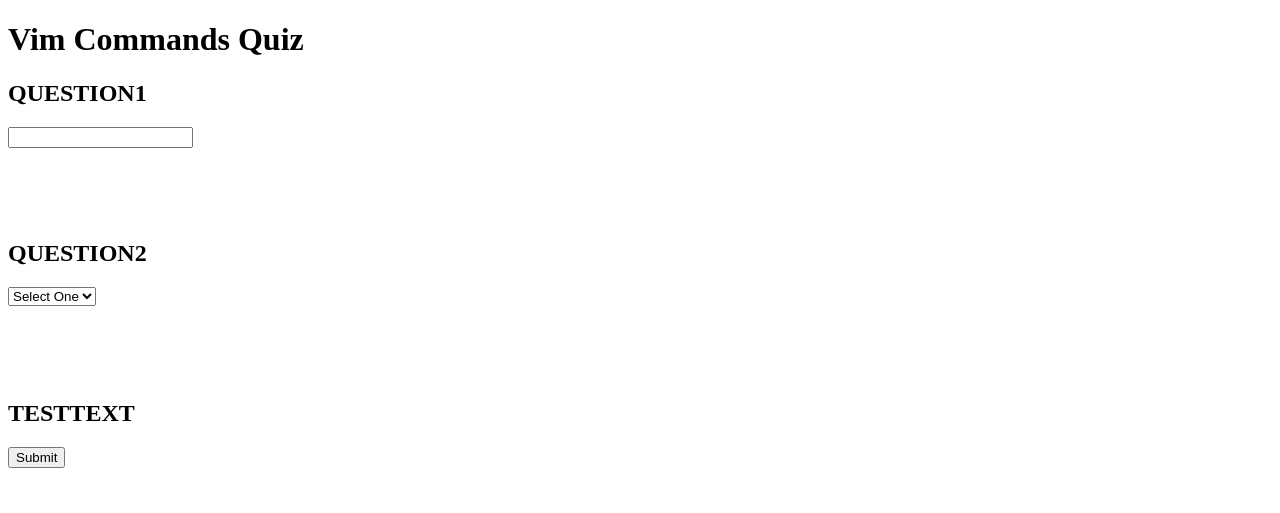
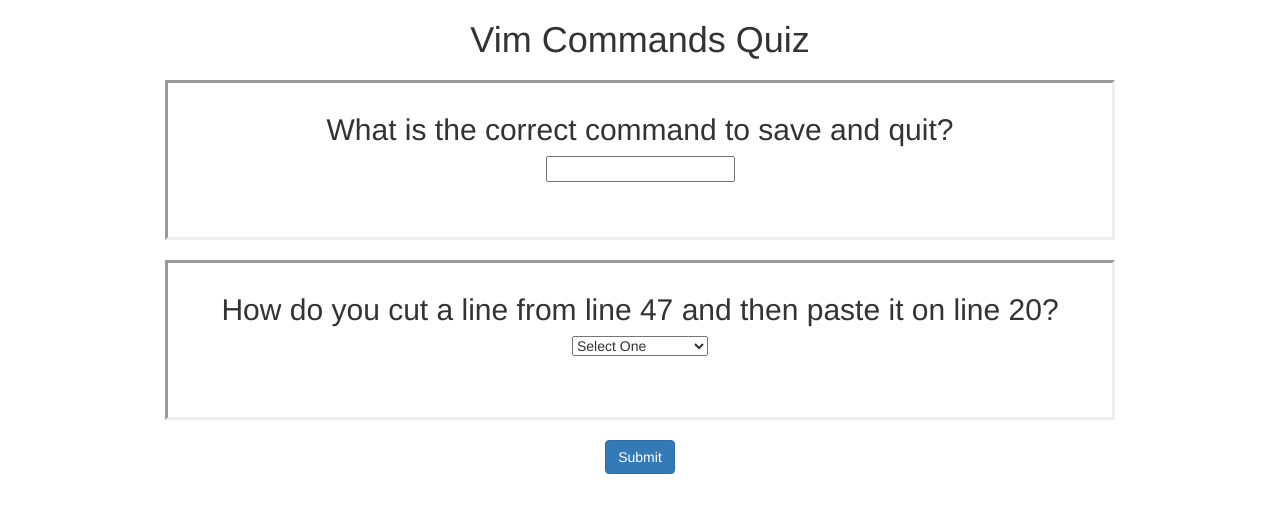
Before and after one commit to paul-here/cst336, a PHP site: page /hw/hw2/index.html in a window 1280 px wide. Shown: the top 513 px of the page. Run offline with PHP 8.4, Linux system fonts and the light colour scheme.

Commit message:
finish line in site

```diff
--- a/hw/hw2/css/styles.css
+++ b/hw/hw2/css/styles.css
@@ -1,6 +1,24 @@
+body {
+    justify-content: center;
+    text-align: center;
+}
+
+h1 {
+    margin: 40px auto;
+}
+
+
 .card {
-
-    width: 60%;
-    height: 140px;
+    margin: 20px auto;
+    padding: 10px 30px;
+    border-style: inset;
+    width: 950px;
+    height: 160px;
     display: none;
 }
+
+.fb {
+    color: red;
+    font-style: italic;
+    height: 20px;
+}
--- a/hw/hw2/index.html
+++ b/hw/hw2/index.html
@@ -7,71 +7,68 @@
     <!-- JQuery, css file -->
     <script src="https://ajax.googleapis.com/ajax/libs/jquery/3.3.1/jquery.min.js"></script>
     <link rel="stylesheet" href="css/styles.css">
+    <link rel="stylesheet" href="https://maxcdn.bootstrapcdn.com/bootstrap/3.4.0/css/bootstrap.min.css">
 </head>
 
 <body>
     <h1>Vim Commands Quiz</h1>
     <!-- Question 1 -->
     <div class="card" id="c1">
-        <h2>QUESTION1</h2>
+        <h2>What is the correct command to save and quit?</h2>
         <input type="text" id="q1">
-        <div id="q1_feedback"></div>
+        <div id="q1_feedback" class="fb"></div>
     </div>
     <!-- Question 2 -->
     <div class="card" id="c2">
-        <h2>QUESTION2</h2>
+        <h2>How do you cut a line from line 47 and then paste it on line 20?</h2>
         <select id="q2">
             <option value="">Select One</option>
-            <option>Mississippi</option>
-            <option>Missouri</option>
-            <option>Colorado</option>
-            <option>Delaware</option>
+            <option>:20 & dd & :47 & p</option>
+            <option>20 & dd & 47 & p</option>
+            <option>:47 & dd & :20 & p</option>
+            <option>47 & dd & 20 & p</option>
         </select>
-        <div id="q2_feedback"></div>
+        <div id="q2_feedback" class="fb"></div>
     </div>
     <!-- Question 3 -->
     <div class="card" id="c3">
-        <h2>QUESTION3</h2>
-        <input type="radio" name="q3" id="maine" value="Maine"><label for="maine"> Maine </label>
-        <input type="radio" name="q3" id="ri" value="Rhode Island"><label for="ri"> Rhode Island </label>
-        <input type="radio" name="q3" id="maryland" value="Maryland"><label for="maryland"> Maryland</label>
-        <input type="radio" name="q3" id="delaware" value="Delaware"><label for="delaware"> Delaware</label>
-        <div id="q3_feedback"></div>
+        <h2>How do you copy a single word?</h2>
+        <input type="radio" name="q3" id="col_yw" value=":yw"><label for="col_yw"> ":yw" </label>
+        <input type="radio" name="q3" id="yw" value="yw"><label for="yw"> "yw" </label>
+        <input type="radio" name="q3" id="y1" value="y1"><label for="y1"> "y1" </label>
+        <input type="radio" name="q3" id=":y1" value="Delaware"><label for="col_y1"> ":y1" </label>
+        <div id="q3_feedback" class="fb"></div>
         <br>
     </div>
     <!-- Question 4 -->
     <div class="card" id="c4">
-        <h2>QUESTION4</h2>
-        <input type="checkbox" id="Jackson"><label for="Jackson"> A.Jackson</label>
-        <input type="checkbox" id="Franklin"><label for="Franklin"> B. Franklin</label>
-        <input type="checkbox" id="Jefferson"><label for="Jefferson"> T. Jefferson</label>
-        <input type="checkbox" id="Roosevelt" value="Theodore Roosevelt"><label for="Roosevelt"> T. Roosevelt</label>
-        <div id="q4_feedback"></div>
+        <h2>Which of the following are initiate searches in Vim?</h2>
+        <input type="checkbox" id="slash"><label for="slash"> "/" </label>
+        <input type="checkbox" id="star"><label for="star"> "*" </label>
+        <input type="checkbox" id="qmark"><label for="qmark"> "?" </label>
+        <input type="checkbox" id="f" value="f"><label for="f"> "f" </label>
+        <!-- should the other -->
+        <div id="q4_feedback" class="fb"></div>
     </div>
     <!-- Question 5 -->
     <div class="card" id="c5">
-        <h2>QUESTION5</h2>
-        <img src="img/seal1.png" alt="Seal 1" class="active" id="seal1">
-        <img src="img/seal2.png" alt="Seal 2" class="active" id="seal2">
-        <img src="img/seal3.png" alt="Seal 3" class="active" id="seal3">
-        <div id="q5_feedback"></div>
+        <h2>What is the correct command to replace a selected letter with 't'?</h2>
+        <input type="text" id="q5">
+        <div id="q5_feedback" class="fb"></div>
     </div>
     <!-- Question 6 -->
     <div class="card" id="c6">
-        <h2>QUESTION6</h2>
-        <input type="radio" name="q6" id="maine" value="Maine"><label for="maine"> Maine </label>
-        <input type="radio" name="q6" id="ri" value="Rhode Island"><label for="ri"> Rhode Island </label>
-        <input type="radio" name="q6" id="maryland" value="Maryland"><label for="maryland"> Maryland</label>
-        <input type="radio" name="q6" id="delaware" value="Delaware"><label for="delaware"> Delaware</label>
-        <div id="q3_feedback"></div>
+        <h2>What is the correct command to undo the last change?</h2>
+        <input type="text" id="q6">
+        <div id="q6_feedback" class="fb"></div>
         <br>
     </div>
-    <h2 id="total">TESTTEXT</h2>
-    <button id="submitButton"> Submit </button>
+    <h2 id="total"></h2>
     <h2 id="validSubmission"></h2>
     <h2 id="congrats" class="correct"></h2>
+    <button id="submitButton" class="btn btn-primary"> Submit </button>
     <h2 id="totalTimes"></h2>
-    <h3 id="prevScores"></h3>
+
 
     <script>
         /* global $ */
@@ -104,137 +101,127 @@
             // printQueue()
         }
 
-        let displayQueue = new Queue;
-        let activeCard1 = $("#c1");
-        let activeCard2 = $("#c2");
+        // use var
+        // instantiate queue, fill
+        var displayQueue = new Queue;
+        var activeCard1 = $("#c1");
+        var activeCard2 = $("#c2");
         displayQueue.enqueue($("#c3"));
         displayQueue.enqueue($("#c4"));
         displayQueue.enqueue($("#c5"));
         displayQueue.enqueue($("#c6"));
+        // set answers
+        var q1_answer = ":wq";
+        var q2_answer = ":47 & dd & :20 & p";
+        var q3_answer = "yw";
+        var q5_answer = "rt";
+        var q6_answer = "u";
+        // init responses
+        var q1_response = "";
+        var q2_response = "";
+        var q3_response = "";
+        var q5_response = "";
+        var q6_response = "";
+        var totalTimes = localStorage.getItem("totalTimesTaken");
 
-        let pointValue = 20;
-        let q1_answer = "sacramento";
-        let q2_answer = "Missouri";
-        let q3_answer = "Rhode Island";
-        let q5_answer = "seal2";
-        let q1_response = "";
-        let q2_response = "";
-        let q3_response = "";
-        let q5_response = "";
-        let q6_response = "";
-        let totalTimes = localStorage.getItem("totalTimesTaken");
-        /*
-        let scoresArray = localStorage.getItem("scoreHistory");
-
-        if (scoresArray == null) {
-            scoresArray = [];
-        }
-        else {
-            scoresArray = scoresArray.split(","); //creates array from a string
-        }
-
-        */
 
         $(document).ready(function() {
-
             activeCard1.css("display", "block");
             activeCard2.css("display", "block");
 
         });
 
-/*
-        // This should be removable
-        $(".active").on("click", function() {
-            $(".active").css("background", "");
-            $(this).css("background-color", "#fff8e0");
-            q5_response = $(this).attr("id");
-
-        });
-*/
-        // Grade Function -- use a isFormValid() type set up, pass cards and grade
-        function isCorrect(card){
-            if(card == $("#c1")){
-                if ($("#q1").val() == "") {
+        function isCorrect(card) {
+            if (card.is($("#c1"))) {
+                // alert("1: " + q1_response + "\n" + "2: " + q1_answer);
+                if (q1_response == q1_answer) {
+                    $("q1_feedback").html("");
                     return true;
                 }
+                $("q1_feedback").html("Incorrect");
                 return false;
             }
-            if(card == $("#c2")){
-                if ($("#q2").val() == "") {
+            if (card.is($("#c2"))) {
+                if (q2_response == q2_answer) {
+                    $("q2_feedback").html("");
                     return true;
                 }
+                $("q2_feedback").html("Incorrect");
                 return false;
             }
-            if(card == $("#c3")){
-                if ($("input[name=q3]:checked").val() == undefined) {
+            if (card.is($("#c3"))) {
+                if (q3_response == q3_answer) {
+                    $("q3_feedback").html("");
                     return true;
                 }
+                $("q3_feedback").html("Incorrect");
                 return false;
             }
-            if(card == $("#c4")){
-                if (!$("#Jefferson").is(":checked") &&
-                    !$("#Roosevelt").is(":checked") &&
-                    !$("#Jackson").is(":checked") &&
-                    !$("#Franklin").is(":checked")) {
+            if (card.is($("#c4"))) {
+                if ($("#slash").is(":checked") &&
+                    !$("#star").is(":checked") &&
+                    $("#qmark").is(":checked") &&
+                    !$("#f").is(":checked")) {
+                    $("q4_feedback").html("");
                     return true;
                 }
+                $("q4_feedback").html("Incorrect");
                 return false;
             }
-            if(card == $("#c5")){
-                if (q5_response == "") {
+            if (card.is($("#c5"))) {
+                if (q5_response == q5_answer) {
+                    $("q5_feedback").html("");
                     return true;
                 }
+                $("q5_feedback").html("Incorrect");
                 return false;
             }
-            if(card == $("#c6")){
-                if (q6_response == "") {
+            if (card.is($("#c6"))) {
+                if (q6_response == q6_answer) {
+                    $("q6_feedback").html("");
                     return true;
                 }
+                $("q6_feedback").html("Incorrect");
                 return false;
             }
             return false;
         }
 
-
         function isFormValid(card) {
-            // Add layers to all like this first one
-            if(card == $("#c1")){
+            if (card.is($("#c1"))) {
                 if ($("#q1").val() == "") {
-                    // Remove all of these, handle on boolean return
-                    // $("#validSubmission").html("Question 1 not answered");
                     return false;
                 }
                 return true;
             }
-            if(card == $("#c2")){
+            if (card.is($("#c2"))) {
                 if ($("#q2").val() == "") {
-                    // $("#validSubmission").html("Question 2 not answered");
                     return false;
                 }
                 return true;
             }
-            if(card == $("#c3")){
+            if (card.is($("#c3"))) {
                 if ($("input[name=q3]:checked").val() == undefined) {
                     return false;
                 }
                 return true;
             }
-            if(card == $("#c4")){
-                if (!$("#Jefferson").is(":checked") &&
-                    !$("#Roosevelt").is(":checked") &&
-                    !$("#Jackson").is(":checked") &&
-                    !$("#Franklin").is(":checked")) {
+            if (card.is($("#c4"))) {
+                if (!$("#slash").is(":checked") &&
+                    !$("#star").is(":checked") &&
+                    !$("#qmark").is(":checked") &&
+                    !$("#f").is(":checked")) {
                     return false;
                 }
                 return true;
             }
-            if(card == $("#c5")){
+            if (card.is($("#c5"))) {
                 if (q5_response == "") {
                     return false;
                 }
                 return true;
             }
-            if(card == $("#c6")){
+            if (card.is($("#c6"))) {
                 if (q6_response == "") {
                     return false;
                 }
@@ -243,129 +230,92 @@
             return false;
         }
 
+        function numActiveCards() {
+            let count = 0;
+            if (activeCard1.css('display') == "block") {
+                count++;
+            }
+            if (activeCard2.css('display') == "block") {
+                count++;
+            }
+            return count;
+        }
+
         $("#submitButton").on("click", function() {
 
+            $("#total").html("");
             $("#validSubmission").html("");
             $("#congrats").html("");
             let score = 0;
+            let prevActiveCards = 0;
 
-            // Set response values here?
+            // Set response values here
+            q1_response = $("#q1").val();
+            q2_response = $("#q2").val();
+            q3_response = $("input[name=q3]:checked").val();
+            q5_response = $("#q5").val();
+            q6_response = $("#q6").val();
 
-            //
-            if ( !isFormValid(activeCard1) || !isFormValid(activeCard2) ) { //isFormValid == false
-                $("#validSubmission").html("A question has not been answered.");
+            // Inorder form validation
+            if (!isFormValid(activeCard1)) { //isFormValid == false
+                $("#validSubmission").html("Question 1 has not been answered.");
                 return;
             }
+            if (!isFormValid(activeCard2)) { //isFormValid == false
+                $("#validSubmission").html("Question 2 has not been answered.");
+                return;
+            }
+
+            // Grade cards, remove if correct, otherwise send back to queue
+            prevActiveCards = numActiveCards();
             activeCard1.css("display", "none");
             activeCard2.css("display", "none");
-            if( isCorrect(activeCard1) ){
+            if (isCorrect(activeCard1)) {
                 score++;
+                if (!displayQueue.isEmpty()) {
                     activeCard1 = displayQueue.dequeue();
-            } else {
+                    activeCard1.css("display", "block");
+                }
+            }
+            else {
                 displayQueue.enqueue(activeCard1);
                 activeCard1 = displayQueue.dequeue();
+                activeCard1.css("display", "block");
 
             }
-            if( isCorrect(activeCard2) ){
+            if (isCorrect(activeCard2)) {
                 score++;
+                if (!displayQueue.isEmpty()) {
                     activeCard2 = displayQueue.dequeue();
-            } else {
+                    activeCard2.css("display", "block");
+                }
+            }
+            else {
                 displayQueue.enqueue(activeCard2);
                 activeCard2 = displayQueue.dequeue();
+                activeCard2.css("display", "block");
             }
-            activeCard1.css("display", "block");
-            activeCard2.css("display", "block");
-/*
-            let total_points = 0;
-*/
-            q1_response = $("#q1").val().toLowerCase();
-            q2_response = $("#q2").val();
-            q3_response = $("input[name=q3]:checked").val();
-            /*
-            // Handle all this inside of isCorrect() ...
-            //Question 1
-            if (q1_response == q1_answer) {
-                $("#q1_feedback").html("Correct!");
-                total_points += pointValue;
-                $("#markImg1").html("<img src ='img/checkmark.png' alt='checkmark'>");
-                $("#q1_feedback").attr("class", "correct");
+
+            // set appropriate feedback
+            if (numActiveCards() != 0) {
+                // quiz is not finished
+                if (score < prevActiveCards) {
+                    $("#total").html("You got " + score + "/" + prevActiveCards + " on the last question(s). Don't worry, you can try again.");
                 }
                 else {
-                $("#q1_feedback").html("Incorrect!");
-                $("#markImg1").html("<img src ='img/xmark.png' alt='xmark'>");
-                $("#q1_feedback").attr("class", "incorrect");
+                    $("#total").html("You got " + score + "/" + prevActiveCards + " on the last question(s).");
+                    $("#congrats").html("Nice work!");
                 }
-
-            //Question 2
-            if (q2_response == q2_answer) {
-                $("#q2_feedback").html("Correct!");
-                total_points += pointValue;
-                $("#markImg2").html("<img src ='img/checkmark.png' alt='checkmark'>");
-                $("#q2_feedback").attr("class", "correct");
             }
             else {
-                $("#q2_feedback").html("Incorrect!");
-                $("#markImg2").html("<img src ='img/xmark.png' alt='xmark'>");
-                $("#q2_feedback").attr("class", "incorrect");
-            }
-
-            //Question 3
-            if (q3_response == q3_answer) {
-                $("#q3_feedback").html("Correct!");
-                total_points += pointValue;
-                $("#markImg3").html("<img src ='img/checkmark.png' alt='checkmark'>");
-                $("#q3_feedback").attr("class", "correct");
-            }
-            else {
-                $("#q3_feedback").html("Incorrect!");
-                $("#markImg3").html("<img src ='img/xmark.png' alt='xmark'>");
-                $("#q3_feedback").attr("class", "incorrect");
-            }
-
-            //Question 4
-            if ($("#Jefferson").is(":checked") && $("#Roosevelt").is(":checked") && !$("#Jackson").is(":checked") && !$("#Franklin").is(":checked")) {
-                $("#q4_feedback").html("Correct");
-                total_points += pointValue;
-                $("#markImg4").html("<img src ='img/checkmark.png' alt='checkmark'>");
-                $("#q4_feedback").attr("class", "correct");
-            }
-            else {
-                $("#q4_feedback").html("Incorrect");
-                $("#markImg4").html("<img src ='img/xmark.png' alt='xmark'>");
-                $("#q4_feedback").attr("class", "incorrect");
-            }
-
-            //Question 5
-            if (q5_response == q5_answer) {
-                $("#q5_feedback").html("Correct");
-                total_points += pointValue;
-                $("#markImg5").html("<img src ='img/checkmark.png' alt='checkmark'>");
-                $("#q5_feedback").attr("class", "correct");
-            }
-            else {
-                $("#q5_feedback").html("Incorrect");
-                $("#markImg5").html("<img src ='img/xmark.png' alt='xmark'>");
-                $("#q5_feedback").attr("class", "incorrect");
-            }
-            */
-
-            // Not sure what to do with this stuff
-            //Totals
-            $("#total").html("The total Score is: " + total_points);
-            if (total_points == 100) {
-                $("#congrats").html("Congratulations! You got 100%!");
-            }
+                // quiz complete
+                $("#submitButton").css("display", "none");
+                $("#total").html("You have correctly answered all six questions!");
+                $("#congrats").html("Great work!");
                 totalTimes++;
                 localStorage.setItem("totalTimesTaken", totalTimes);
                 $("#totalTimes").html("Quiz taken: " + totalTimes + " time(s)");
-            scoresArray.push(total_points);
-            $("#prevScores").html("Score History: ");
-            scoresArray.forEach(function(score) {
-                $("#prevScores").append(score + " ");
-            });
-
-            localStorage.setItem("scoreHistory", scoresArray);
-
+            }
         });
     </script>
 </body>
```
Lines whose indentation alone changed are shown as unchanged.
